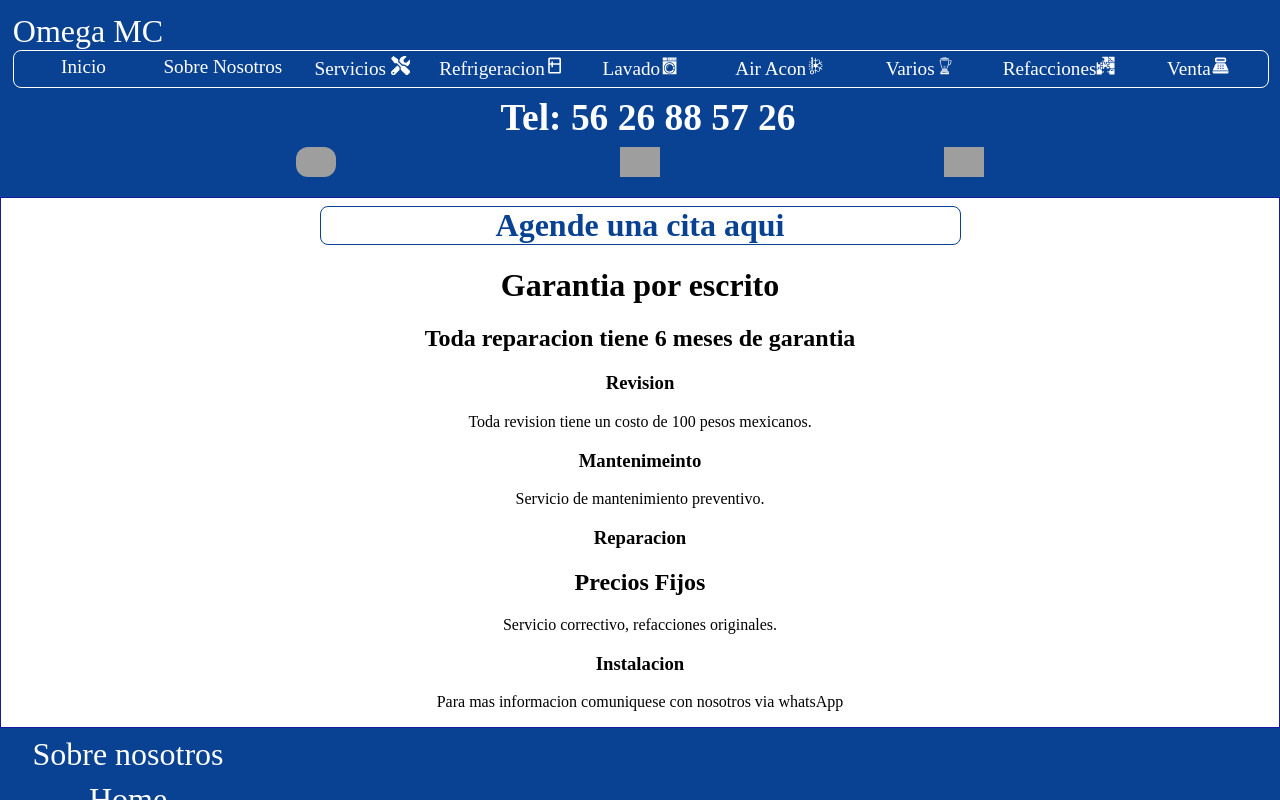
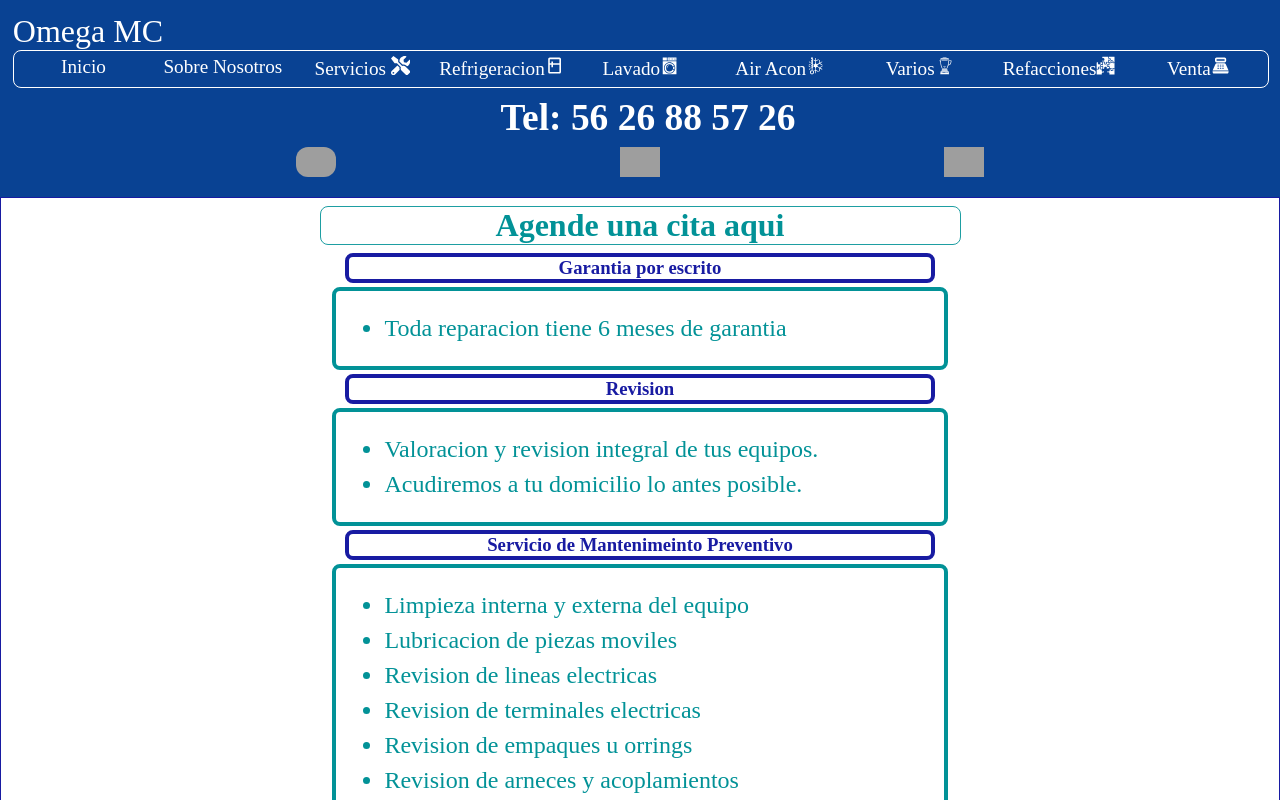
Before and after one commit to OmegaMCCesar/my-app, a Next.js app: page /services in a window 1280 px wide. Shown: the top 800 px of the page. Built offline with nearby package versions, Linux system fonts and the light colour scheme; grey boxes are pictures that could not be loaded.

Commit message:
cambios venta

```diff
--- a/pages/about.js
+++ b/pages/about.js
@@ -9,11 +9,11 @@ export default function About () {
         Establecindo precios y metodologias de servicio, para que ambas partes se sientan de manera conforme.<br/>
         Dando total claridad y conocimiento de los servicios al cliente.
       </p>
-       <h1 className={styles.title}>Empresa mexicana comprometida con sus clientes, brindando el mejor servicio en refrigeracion, linea blanca y electrodomesticos.</h1>
+       <p>Empresa mexicana comprometida con sus clientes, brindando el mejor servicio en refrigeracion, linea blanca y electrodomesticos.</p>
        <img src='/Omega.ico' className={styles.ico}/>
 
        <div className={styles.container}>
-       <h1 className={styles.slogan}>Servir para servir.</h1>
+       <p className={styles.slogan}  >Servir para servir.</p>
        </div>
      </div>
   </div>
--- a/pages/services.js
+++ b/pages/services.js
@@ -5,15 +5,36 @@ export default function Services () {
   return <div className={styles.container}>
     <div >
       <a target='_blank' href='https://app-clientes-omega.vercel.app'><h1 className={styles.AppClientesOmega}>Agende una cita aqui</h1></a>
-     <h1>Garantia por escrito</h1>
-     <h2>Toda reparacion tiene 6 meses de garantia</h2>
+     <h3 className={styles.h3Ul}>Garantia por escrito</h3>
+     <ul  className={styles.uListServices}>
+      <li>Toda reparacion tiene 6 meses de garantia</li>
+     </ul>
     </div>
     <div>
-    <h3>Revision</h3>
-    <p>Toda revision tiene un costo de 100 pesos mexicanos.</p>
-    <h3>Mantenimeinto</h3>
-    <p>Servicio de mantenimiento preventivo.</p>
+    <h3 className={styles.h3Ul}>Revision</h3>
+    <ul className={styles.uListServices}>
+    <li>Valoracion y revision integral de tus equipos.</li>
+    <li>Acudiremos a tu domicilio lo antes posible.</li>
+    </ul>
+    <h3 className={styles.h3Ul}>Servicio de Mantenimeinto Preventivo</h3>
+    <ul className={styles.uListServices}>
+      <li>Limpieza interna y externa del equipo</li>
+      <li>Lubricacion de piezas moviles</li>
+      <li>Revision de lineas electricas</li>
+      <li>Revision de terminales electricas</li>
+      <li>Revision de empaques u orrings</li>
+      <li>Revision de arneces y acoplamientos</li>
+      <li>Cambio de bandas, sellos sin consto extra, incluidas en algunos equipos</li>
+    </ul>
+    <p>Da mas vida util a tus equipos, brindamos el soperte y matenimiento que tus equipos necesitan.
+      Es mejor un servicio preventivo que un servicio correctivo
+    </p>
+
     <h3>Reparacion</h3>
+    <p>Todas las reparaciones y servicios de mantenimiento,para tu seguridad son realizadas en tu domicilio.
+      Las piezas o refaciones a cambiar son nuevas y originales.
+    </p>
+
     <h2>Precios Fijos</h2>
     <p>Servicio correctivo, refacciones originales.</p>
     <h3>Instalacion</h3>
--- a/styles/about.module.css
+++ b/styles/about.module.css
@@ -1,5 +1,6 @@
 .principal_container{
   display: flex;
+  background-color: white;
   flex-direction: column;
   justify-content: center;
   align-items: center;
@@ -9,13 +10,18 @@
 
 .container{
   display: flex;
+  border: solid 0.6vh hsl(182, 98%, 30%);
   flex-direction: column;
   width: 80%;
   border-radius: 1vw;
-  color: white;
+  color: hsl(182, 98%, 30%);
   margin: 1vw;
   align-items: center;
+  font-size: 3vh;
+  padding: 2vh;
+  background-color: white;
 }
+
 
 
 .title{
@@ -30,10 +36,12 @@
 
 .slogan{
   width: 40%;
-  color:white;
+  color:hsl(182, 98%, 30%);
   height: 100%;
   border-radius: 2vh;
-  background-color: #094293;
+  background-color: #ffffff;
+  text-align: center;
+  font-size: 6vh;
 }
 
 .ico{
--- a/styles/services.module.css
+++ b/styles/services.module.css
@@ -7,8 +7,8 @@
 
 .AppClientesOmega{
   border-radius: 1vh;
-  border: #094293 1px solid;
-  color: #094293;
+  border: hsla(182, 98%, 30%, 0.885) 1px solid;
+  color: hsl(182, 98%, 30%);
   width: 50%;
   margin: 1vh auto;
 }
@@ -16,6 +16,30 @@
 .AppClientesOmega:hover{
   color: white;
   background-color: #094293;
+}
+
+.h3Ul{
+  width: 45.6%;
+  background-color: white;
+  color: #181ba2;
+  margin: 0.5vh auto;
+  border-radius: 1vh;
+  border: solid 0.6vh #181ba2;
+}
+
+.uListServices{
+  background-color: white;
+  color: hsl(182, 98%, 30%);
+  width: 40%;
+  border: solid 0.6vh hsl(182, 98%, 30%);
+  border-radius: 1vh;
+  margin: 0 auto;
+  text-align: justify;
+  padding:2vh 6vh;
+}
+
+.uListServices > li{
+  font-size: 3vh;
 }
 
 
```
Also changed, not shown: components/producto.jsx (added, +42 -0 lines), pages/venta.js (+6 -1 lines), styles/productos.module.css (added, +22 -0 lines), 1 other file (tests, documents, lock files or other folders).
